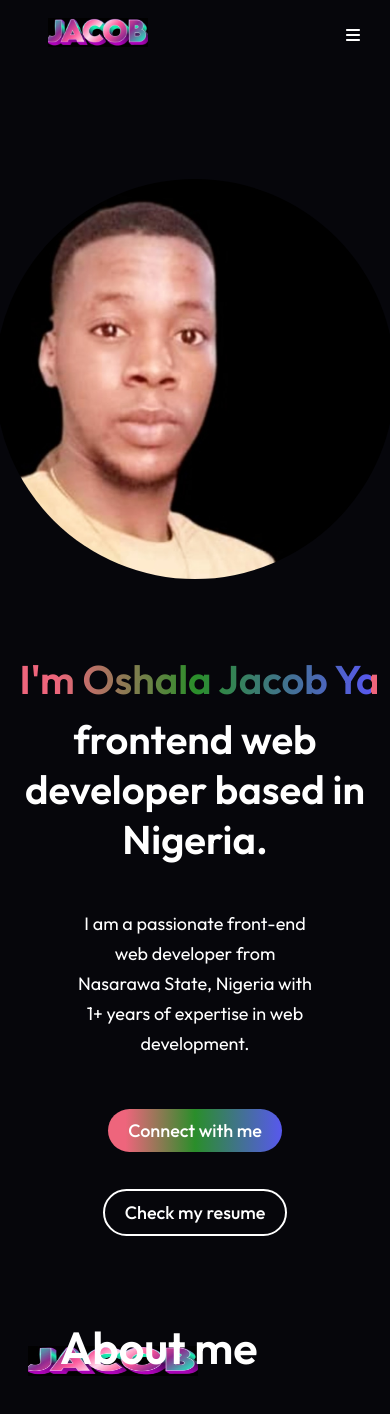
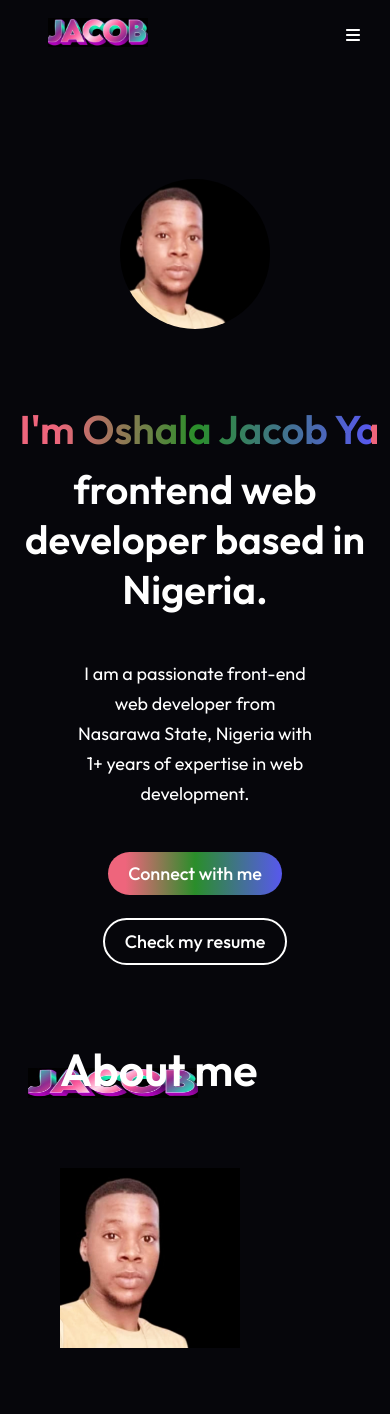
Before and after one commit to BlakWeb/Personal-Portfolio, a React (Vite) app: page / in a window 390 px wide. Shown: the top 1414 px of the page. Built offline with nearby package versions, Linux system fonts and the light colour scheme.

Commit message:
Update Hero.css

```diff
--- a/src/components/Hero/Hero.css
+++ b/src/components/Hero/Hero.css
@@ -106,7 +106,7 @@
 @media(max-width:768px) {
   .hero img {
     margin-top: 110px;
-    width: 400px;
+    width: 150px;
   }
 
   .hero h1 {
@@ -133,12 +133,12 @@
 
   .hero-connect {
     margin-bottom: 15px;
-    padding: 15px 25px;
+    padding: 8px 18px;
     border-radius: 40px;
   }
 
   .hero-resume {
-    padding: 15px 25px;
+    padding: 8px 18px;
     border-radius: 40px;
   }
 
```
